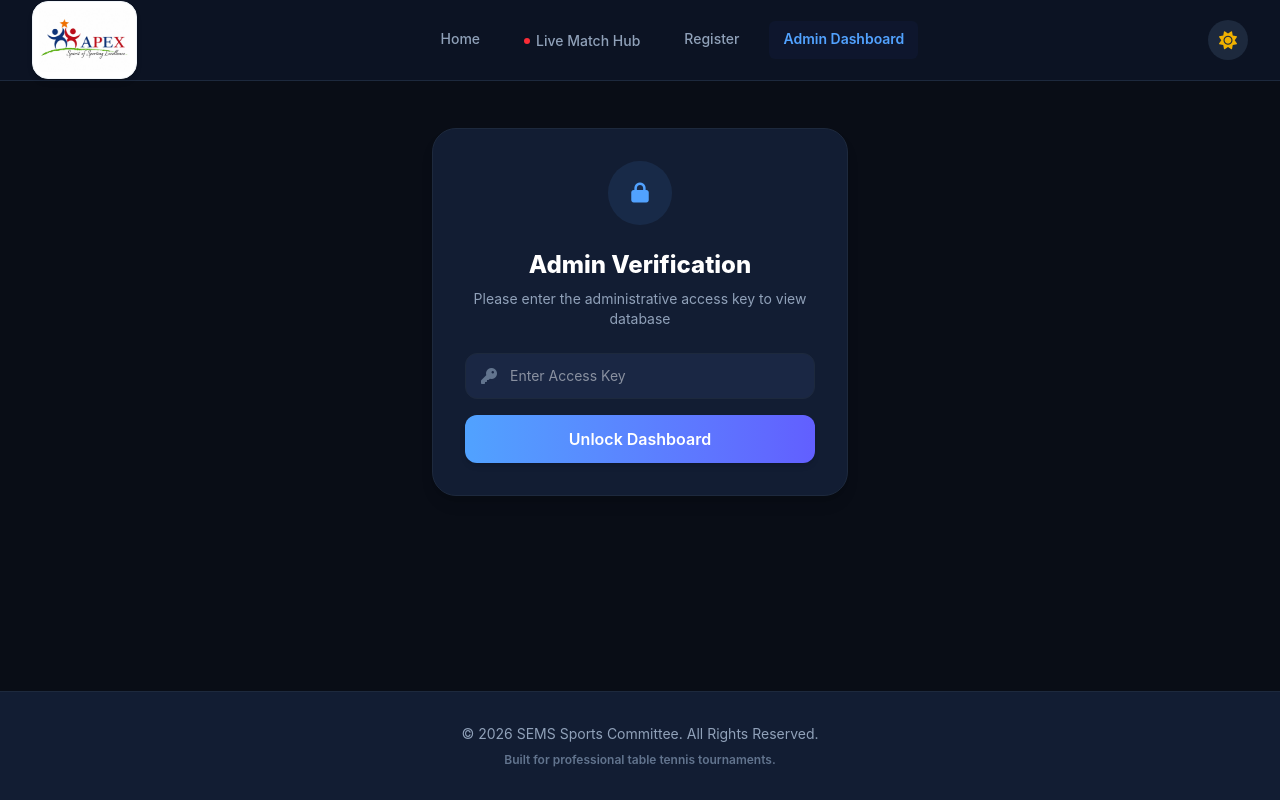
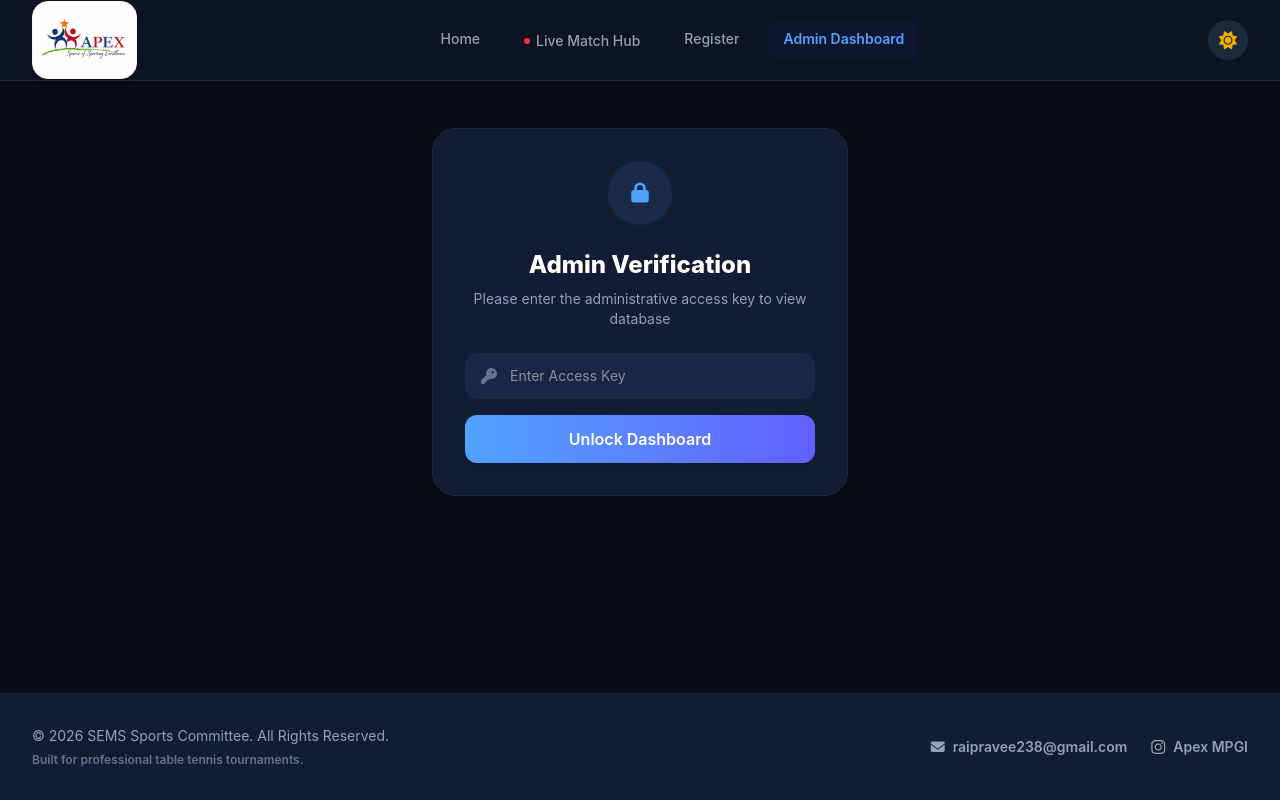
Before and after one commit to aksankit2005/SEMS-TT-REACT, a React (Vite) app: page /admin in a window 1280 px wide. Built offline with nearby package versions, Linux system fonts and the light colour scheme.

Commit message:
fix payment gatway

```diff
--- a/src/components/Footer.jsx
+++ b/src/components/Footer.jsx
@@ -3,7 +3,9 @@ import React from 'react';
 export const Footer = () => {
   return (
     <footer className="bg-white dark:bg-[#121d33] border-t border-slate-200 dark:border-slate-800 py-8 px-4 sm:px-6 lg:px-8 mt-16 transition-colors duration-300">
-      <div className="max-w-7xl mx-auto text-center flex flex-col gap-2">
+      <div className="max-w-7xl mx-auto flex flex-col md:flex-row justify-between items-center gap-6">
+        {/* Left Side: Copyright & Brand */}
+        <div className="text-center md:text-left flex flex-col gap-1.5">
           <p className="text-sm text-slate-500 dark:text-slate-400">
             &copy; {new Date().getFullYear()} SEMS Sports Committee. All Rights Reserved.
           </p>
@@ -11,6 +13,30 @@ export const Footer = () => {
             Built for professional table tennis tournaments.
           </p>
         </div>
+
+        {/* Right Side: Contact & Social Info */}
+        <div className="flex flex-col sm:flex-row items-center gap-4 sm:gap-6 text-sm text-slate-500 dark:text-slate-400 font-semibold">
+          {/* Support Email */}
+          <a
+            href="mailto:raipravee238@gmail.com"
+            className="flex items-center gap-2 hover:text-blue-500 dark:hover:text-blue-400 transition-colors"
+          >
+            <i className="fa-solid fa-envelope"></i>
+            <span>raipravee238@gmail.com</span>
+          </a>
+
+          {/* Instagram Link */}
+          <a
+            href="https://www.instagram.com/apex_mpgi?igsh=MWdjdmQxMGdzd3hhMQ=="
+            target="_blank"
+            rel="noopener noreferrer"
+            className="flex items-center gap-2 hover:text-[#E1306C] transition-colors"
+          >
+            <i className="fa-brands fa-instagram text-base"></i>
+            <span>Apex MPGI</span>
+          </a>
+        </div>
+      </div>
     </footer>
   );
 };
--- a/src/pages/Admin.jsx
+++ b/src/pages/Admin.jsx
@@ -2,14 +2,14 @@ import React, { useState, useEffect, useCallback } from 'react';
 import { useToast } from '../context/ToastContext';
 
 const GOOGLE_SCRIPT_URL = "https://script.google.com/macros/s/AKfycbwQBRLpFgY0Q9QyDjntvbVdRmcxtmuG_lZI86WhtMFT6QhpPhfRequlQ_I4uZm3vEnhaA/exec";
-const ADMIN_PASSCODE = import.meta.ADMIN_PASSCODE;
+const ADMIN_PASSCODE = import.meta.env.VITE_ADMIN_PASSCODE;
 
 export const Admin = () => {
   const { showToast } = useToast();
 
   // Auth state
   const [passcode, setPasscode] = useState('');
-  const [isAuthenticated, setIsAuthensticated] = useState(() => sessionStorage.getItem('sems_admin_authenticated') === 'true');
+  const [isAuthenticated, setIsAuthenticated] = useState(() => sessionStorage.getItem('sems_admin_authenticated') === 'true');
   const [loginError, setLoginError] = useState('');
 
   // Dashboard data state
--- a/src/pages/Home.jsx
+++ b/src/pages/Home.jsx
@@ -81,7 +81,7 @@ export const Home = () => {
                 <span className="text-[10px] sm:text-xs font-semibold text-slate-300">Doubles Entry</span>
               </div>
               <div className="bg-white/10 backdrop-blur-sm border border-white/10 p-3 rounded-xl hover:border-blue-400/30 transition-all duration-300">
-                <span className="block font-outfit text-lg sm:text-xl font-bold text-blue-400">19 July</span>
+                <span className="block font-outfit text-lg sm:text-xl font-bold text-blue-400">22 July</span>
                 <span className="text-[10px] sm:text-xs font-semibold text-slate-300">Reg. Deadline</span>
               </div>
             </div>
```
Also changed, not shown: src/pages/Register.jsx (+61 -56 lines), 1 other file (tests, documents, lock files or other folders). Lines whose indentation alone changed are shown as unchanged.
